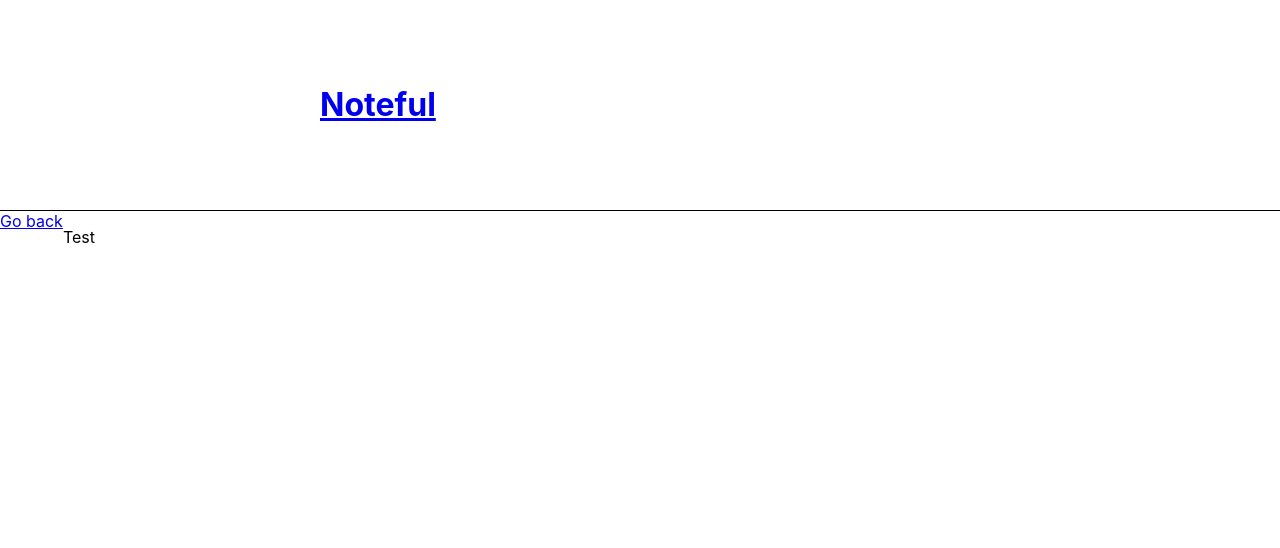
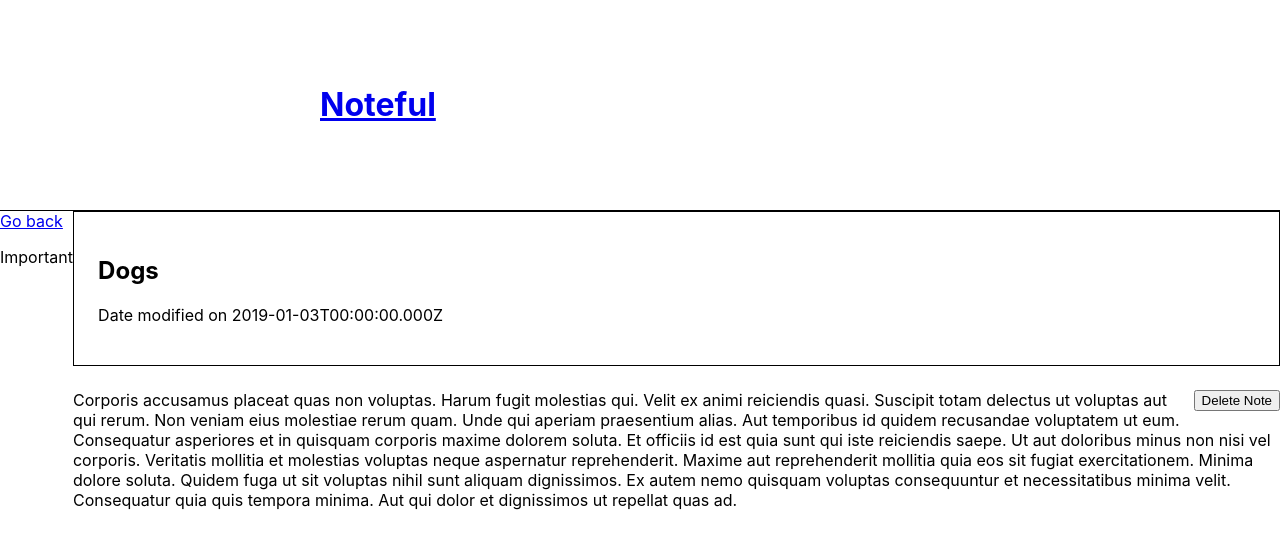
Before and after one commit to khoerch/noteful, a React (Create React App) app: page /note/cbc787a0-ffaf-11e8-8eb2-f2801f1b9fd1 in a window 1280 px wide. Shown: the top 548 px of the page. Built offline with nearby package versions, Linux system fonts and the light colour scheme.

Commit message:
Figured out the routerProps!

```diff
--- a/src/App.js
+++ b/src/App.js
@@ -29,32 +29,43 @@
 						<Route exact path='/' render={(routerProps) =>
 							<Sidebar store={this.state.store}/>
 						}/>
+						<Route exact path='/note/:noteId' render={(routerProps) =>
+							<SideNotes
+							store={this.state.store}
+							noteId={routerProps.match.params.noteId}
+							/>
+						}/>
+						<Route exact path='/folder/:folderId' render={(routerProps) =>
+							<Sidebar store={this.state.store}/>
+						}/>
+
 						<Route path='/form-folder' render={(routerProps) =>
 							<Sidebar store={this.state.store}/>
 						}/>
 						<Route path='/form-note' render={(routerProps) =>
 							<Sidebar store={this.state.store}/>
 						}/>
-
-						<Route path='/note' render={(routerProps) =>
-							<SideNotes
-								store={this.state.store}
-								/>
-						}/>
 					</Switch>
 					<Switch>
 						<Route exact path='/' render={(routerProps) =>
-							<NotesBox store={this.state.store}/>
+							<NotesBox notes={this.state.store.notes}/>
 						}/>
+						<Route exact path='/note/:noteId' render={(routerProps) =>
+							<NoteDetail
+							note={this.state.store.notes.find(note => note.id === routerProps.match.params.noteId)}
+							/>
+						}/>
+						<Route exact path='/folder/:folderId' render={(routerProps) =>
+							<NotesBox
+							notes={this.state.store.notes.filter(note => note.folderId === routerProps.match.params.folderId)}
+							/>
+						}/>
+
 						<Route path='/form-folder' render={(routerProps) =>
 							<FolderForm store={this.state.store}/>
 						}/>
 						<Route path='/form-note' render={(routerProps) =>
 							<NotesForm store={this.state.store}/>
-						}/>
-
-						<Route path='/note' render={(routerProps) =>
-							<NoteDetail store={this.state.store}/>
 						}/>
 					</Switch>
 				</div>
--- a/src/NoteDetail/NoteDetail.js
+++ b/src/NoteDetail/NoteDetail.js
@@ -6,7 +6,12 @@
 	render() {
 		return (
                 <div className='NoteDetail'>
-                    <p>Test</p>
+					<div className="Note">
+                        <h2>{this.props.note.name}</h2>
+                        <p>Date modified on {this.props.note.modified} </p>
+                    </div>
+                    <button className="delete-note">Delete Note</button>
+                    <p>{this.props.note.content}</p>
                 </div>
 		);
 	}
--- a/src/NotesBox/NotesBox.js
+++ b/src/NotesBox/NotesBox.js
@@ -5,7 +5,7 @@
 
 class NotesBox extends Component {
 	render() {
-        const notes = this.props.store.notes.map((note, i) => {
+        const notes = this.props.notes.map((note, i) => {
             return (
                 <Note
                     note={note}
--- a/src/SideNotes/SideNotes.js
+++ b/src/SideNotes/SideNotes.js
@@ -4,10 +4,12 @@
 
 class SideNotes extends Component {
 	render() {
+        let folderId = this.props.store.notes.find(note => note.id === this.props.noteId).folderId;
+        let folder = this.props.store.folders.find(folder => folder.id === folderId).name;
 		return (
                 <div className='SideNotes'>
                     <Link to="/">Go back</Link>
-                    <p></p>
+                    <p>{folder}</p>
                 </div>
 		);
 	}
```
